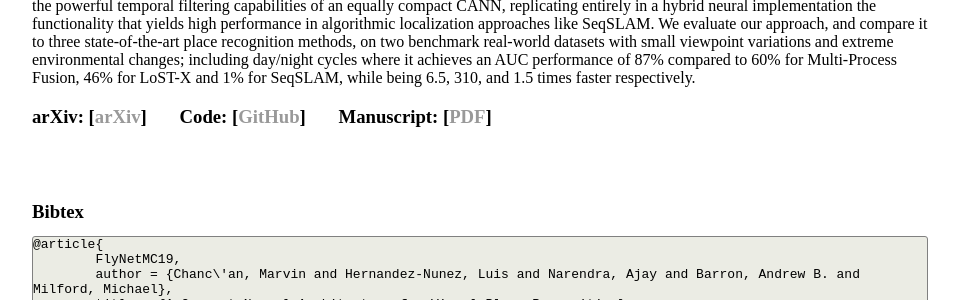
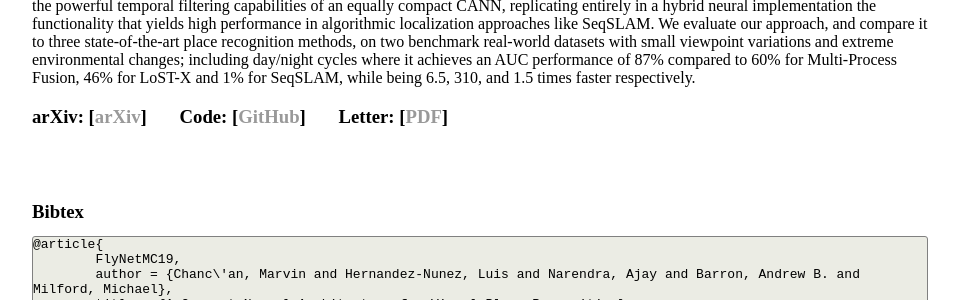
Before and after one commit to mchancan/mchancan.github.io, a Jekyll site: the page built from projects/FlyNet/index.html, in a window 1280 px wide. Shown: the part 783-1083 px from the top of the page, without its empty margins (160-1119 px from the left). Built offline with Jekyll 4.4.1, drawn with Linux system fonts in a browser that asks for light colours; comment, search, counter and statistics services are not loaded.

Commit message:
Update index.html

```diff
--- a/projects/FlyNet/index.html
+++ b/projects/FlyNet/index.html
@@ -41,7 +41,7 @@ title: "A Hybrid Compact Neural Architecture for Visual Place Recognition"
 </td>
 
 <td>
-	<h3> arXiv: [<a href="https://arxiv.org/abs/1910.06840">arXiv</a>] &nbsp; &nbsp; &nbsp; Code: [<a href="https://github.com/mchancan/flynet">GitHub</a>] &nbsp; &nbsp; &nbsp; Manuscript: [<a href="2019_FlyNet_v2.pdf">PDF</a>] </h3>
+	<h3> arXiv: [<a href="https://arxiv.org/abs/1910.06840">arXiv</a>] &nbsp; &nbsp; &nbsp; Code: [<a href="https://github.com/mchancan/flynet">GitHub</a>] &nbsp; &nbsp; &nbsp; Letter: [<a href="2019_FlyNet_v2.pdf">PDF</a>] </h3>
 </td>
 
 <br>
```
